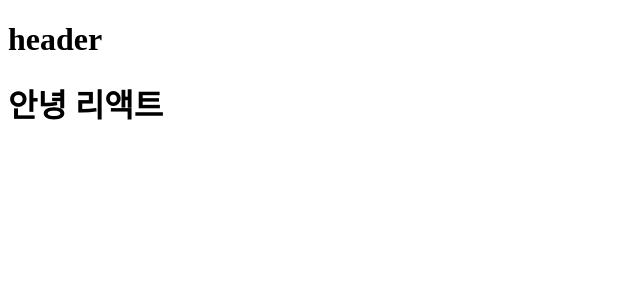
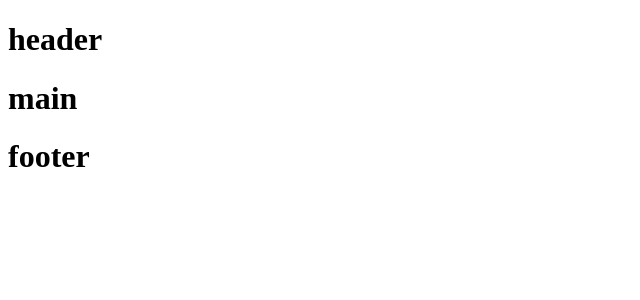
Before and after one commit to devdong9897/react-study-vite, a React (Vite) app: page / in a window 1280 px wide. Shown: the top 300 px of the page, without its empty margins (0-640 px from the left). Built offline with nearby package versions, Linux system fonts and the light colour scheme.

Commit message:
feat: 컴포넌트 생성

```diff
--- a/src/App.jsx
+++ b/src/App.jsx
@@ -1,11 +1,14 @@
 import "./App.css";
 import Header from "./components/Header";
+import Main from "./components/Main";
+import Footer from "./components/Footer";
 
 function App() {
   return (
     <>
       <Header />
-      <h1>안녕 리액트</h1>
+      <Main />
+      <Footer />
     </>
   );
 }
--- /dev/null
+++ b/src/components/Footer.jsx
@@ -0,0 +1,9 @@
+const Footer = () => {
+  return (
+    <footer>
+      <h1>footer</h1>
+    </footer>
+  );
+};
+
+export default Footer;
```
